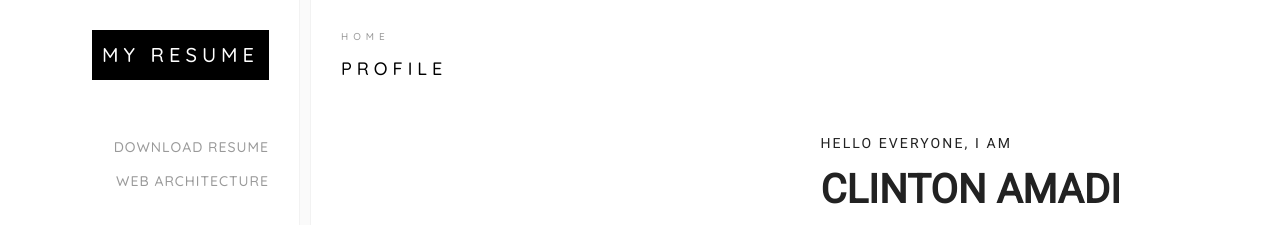
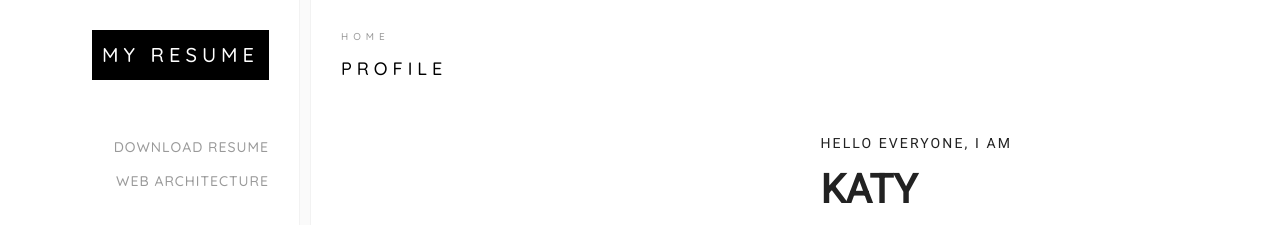
Before and after one commit to clinton213/CRC, a plain HTML site: page index.html in a window 1280 px wide. Shown: the top 225 px of the page. Drawn offline with Linux system fonts and the light colour scheme; grey boxes are pictures that could not be loaded.

Commit message:
kate update

```diff
--- a/index.html
+++ b/index.html
@@ -71,7 +71,7 @@
               <div class="user-profile flex-1">
                 <div class="pro-details">
                   <div class="sm-text">HELLO EVERYONE, I AM</div>
-                  <div class="name">Clinton Amadi</div>
+                  <div class="name">Katy</div>
                   <div class="role">Cloud Devops Engineer</div>
                 </div>
                 <div class="text">
```
